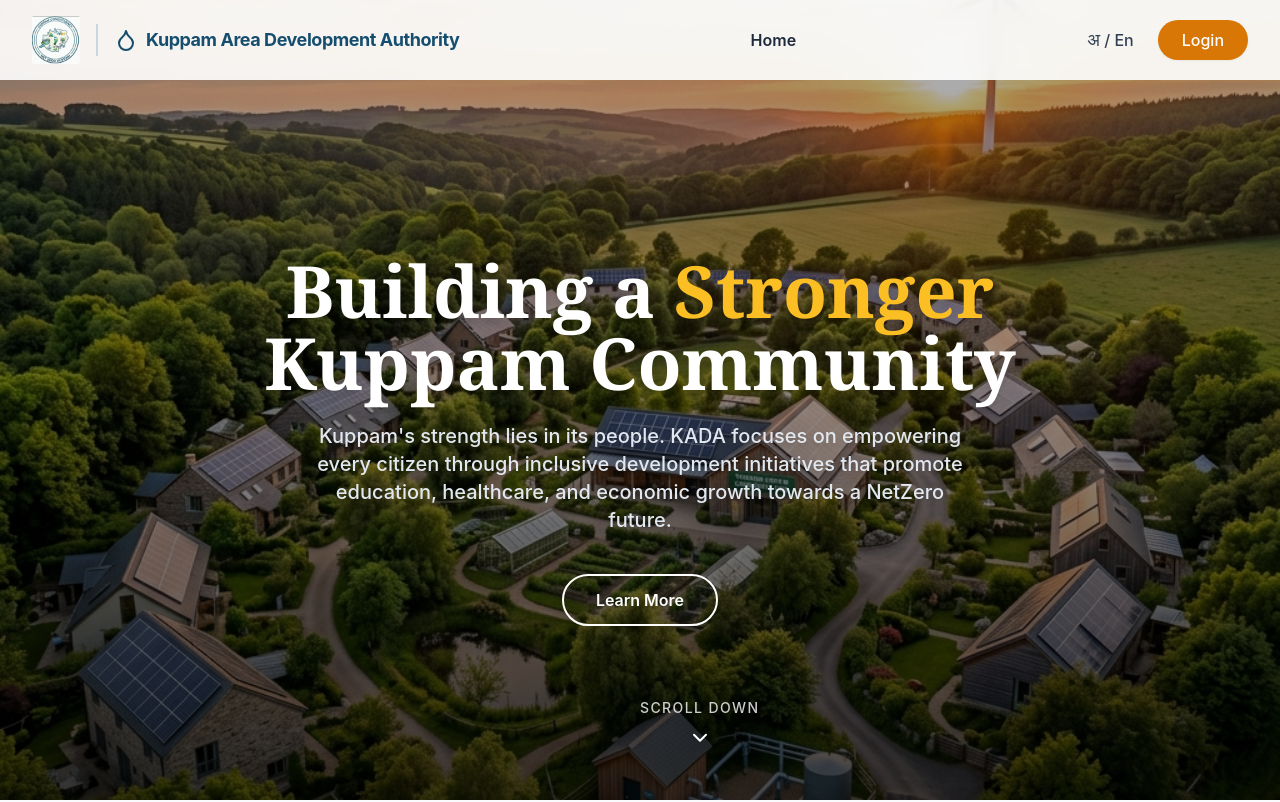
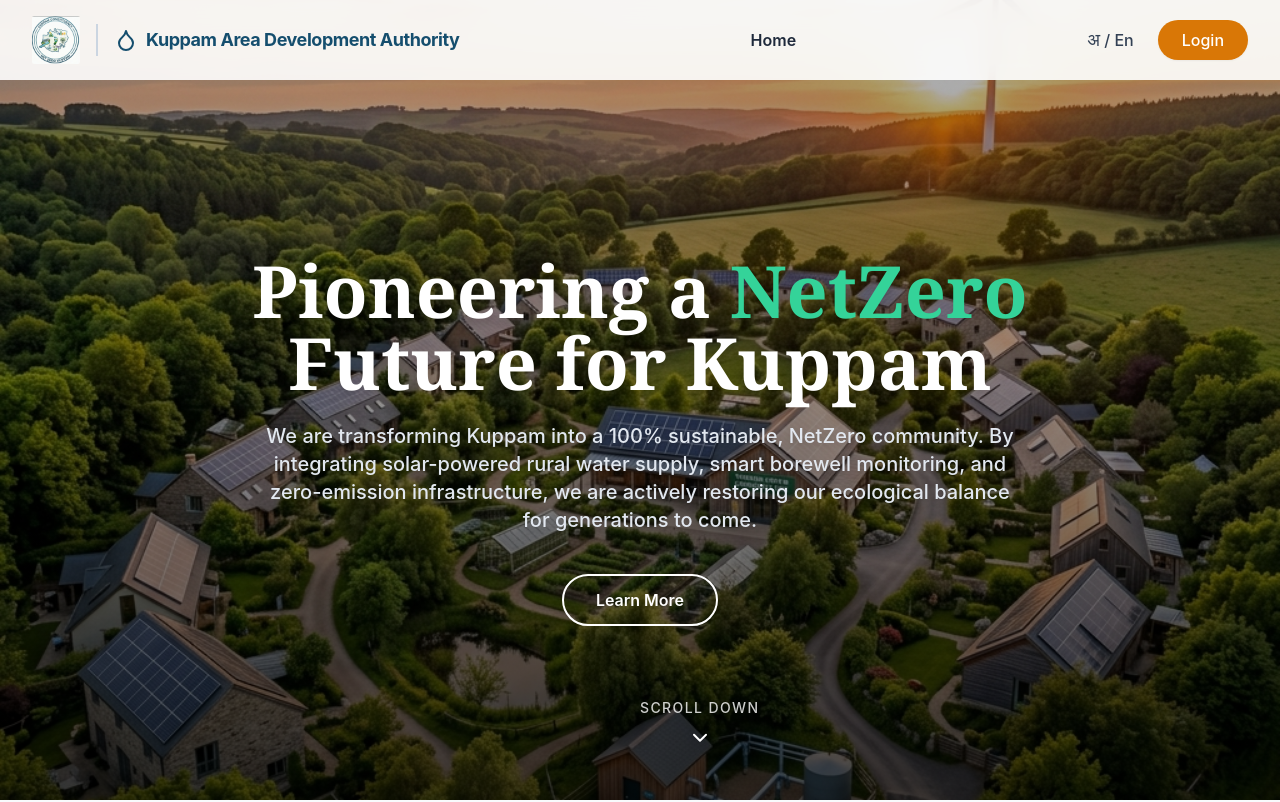
Before and after one commit to aivro348/kadav2, a React (Vite) app in the folder frontend/: page / in a window 1280 px wide. Shown: the top 802 px of the page. Built offline with nearby package versions, Linux system fonts and the light colour scheme.

Commit message:
Update hero text to focus exclusively on NetZero and sustainability

```diff
--- a/frontend/src/pages/Landing.jsx
+++ b/frontend/src/pages/Landing.jsx
@@ -75,11 +75,11 @@ export default function Landing() {
         {/* Hero Content */}
         <div className="relative z-10 text-center px-4 max-w-4xl mx-auto mt-20">
           <h1 className="text-4xl md:text-6xl lg:text-7xl font-bold text-white leading-tight font-serif drop-shadow-lg">
-            Building a <span className="text-amber-400">Stronger</span><br />
-            Kuppam Community
+            Pioneering a <span className="text-emerald-400">NetZero</span><br />
+            Future for Kuppam
           </h1>
-          <p className="mt-6 text-lg md:text-xl text-slate-200 font-medium max-w-2xl mx-auto drop-shadow-md">
-            Kuppam's strength lies in its people. KADA focuses on empowering every citizen through inclusive development initiatives that promote education, healthcare, and economic growth towards a NetZero future.
+          <p className="mt-6 text-lg md:text-xl text-slate-200 font-medium max-w-3xl mx-auto drop-shadow-md leading-relaxed">
+            We are transforming Kuppam into a 100% sustainable, NetZero community. By integrating solar-powered rural water supply, smart borewell monitoring, and zero-emission infrastructure, we are actively restoring our ecological balance for generations to come.
           </p>
           <div className="mt-10">
             <button onClick={scrollToSurvey} className="border-2 border-white text-white hover:bg-white hover:text-primary-900 px-8 py-3 rounded-full font-semibold transition-colors duration-300 shadow-lg">
```
